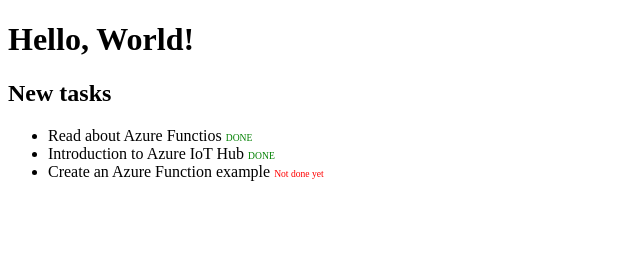
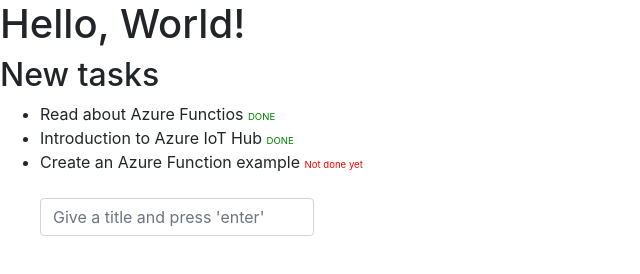
Before and after one commit to nicosocoro/HelloWorld_VueJS_Example, a plain HTML site: page index.html in a window 1280 px wide. Shown: the whole page, without its empty margins (0-640 px from the left). Drawn offline with nearby package versions, Linux system fonts and the light colour scheme.

Commit message:
Add 'for' and control's events handler examples

```diff
--- a/index.html
+++ b/index.html
@@ -5,9 +5,14 @@
     <meta http-equiv='X-UA-Compatible' content='IE=edge'>
     <title>Vue JS - First Example</title>
     <meta name='viewport' content='width=device-width, initial-scale=1'>
+    <link rel="stylesheet" href="https://stackpath.bootstrapcdn.com/bootstrap/4.3.1/css/bootstrap.min.css" integrity="sha384-ggOyR0iXCbMQv3Xipma34MD+dH/1fQ784/j6cY/iJTQUOhcWr7x9JvoRxT2MZw1T" crossorigin="anonymous">
     <link href="css/styles.css" rel="stylesheet" type="text/css">
 </head>
 <body>
+    <!--
+        Has 'app' id to be attach by VueJS
+        All inside this '#app' will be affected by VueJS
+    -->
     <div id="app">
         <!-- Show variable 'message' -->
         <h1>{{message}}</h1>
@@ -15,19 +20,35 @@
         <!-- Loop over an array example -->
         <h2>New tasks</h2>
         <ul>
+            <!--
+                List of all tasks
+                Display each title and completition's status
+            -->
             <li v-for="task in tasks">
                 <span v-text="task.title"></span>
                 <small v-if="task.completed" class="completed-task">DONE</small>
                 <small v-else class="not-completed-task">Not done yet</small>
+            </li>
+
+            <br/>
+
+            <!-- Ask for a new task's title -->
+            <li class="form-inline">
+                <input v-on:keyup.enter="addTasks" placeholder="Give a title and press 'enter'" v-model="newTaskTitle" type="text" class="form-control">
             </li>
         </ul>
     </div>
 
     <script src="https://cdn.jsdelivr.net/npm/vue/dist/vue.js"></script>
     <script>
-        new Vue({
+        // Initialize VueJS
+        var app = new Vue({
             el: "#app",
+
+            // Here goes all of the variables you want to use to
+            // give dynamism to the app
             data: {
+                newTaskTitle: "",
                 message: "Hello, World!",
                 tasks: [
                     {
@@ -42,7 +63,28 @@
                         title: "Create an Azure Function example",
                         completed: false
                     }
-                ]
+                ],
+            },
+
+            // here goes all of the methods used by VueJS
+            methods: {
+                // add new task to Task's array
+                addTasks: function() {
+                    //only add tasks with non-empty title
+                    if (this.newTaskTitle.length == 0)
+                    {
+                        alert("Must give a title to the new task");
+                        return;
+                    }
+
+                    this.tasks.push({
+                        title: this.newTaskTitle,
+                        completed: false //by default, assume it's not completed yet
+                    });
+
+
+                    this.newTaskTitle = "";
+                }
             }
         });
     </script>
```
